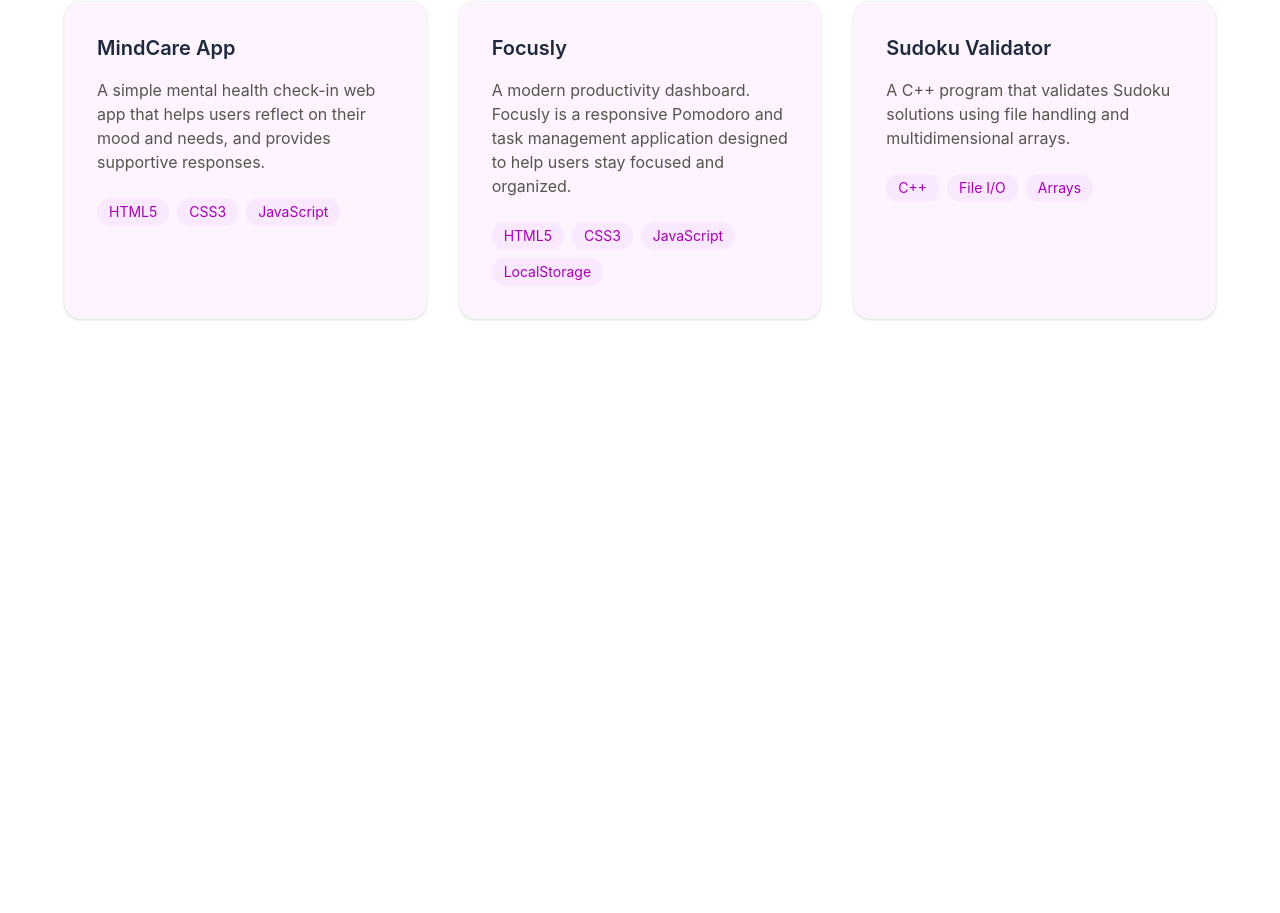
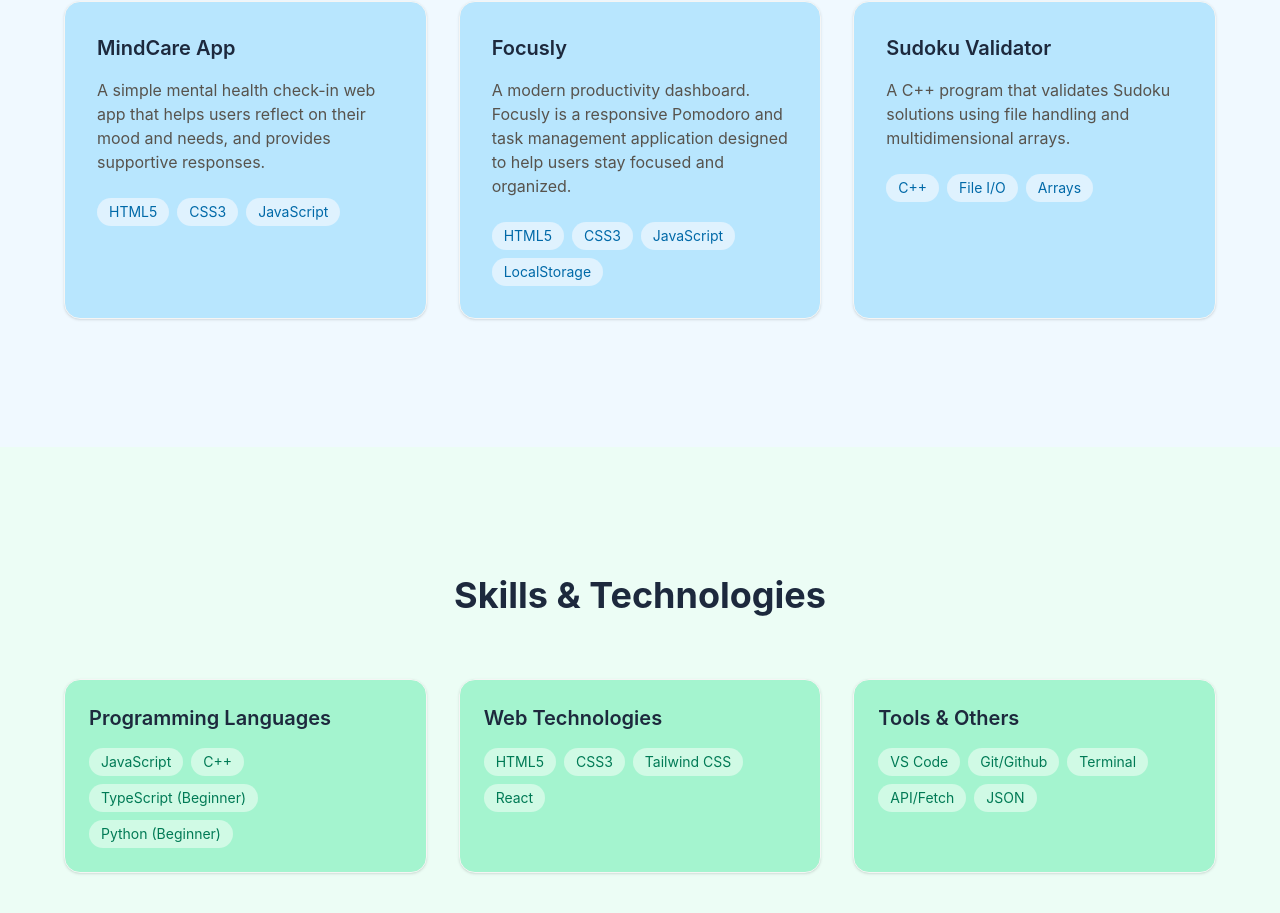
Before and after one commit to ezginy/ezgi-portfolio, a React (Vite) app: page / in a window 1280 px wide. Shown: the part 1571-2484 px from the top of the page. Before the commit the page ends 2018 px from the top, so only its background shows below. Built offline with nearby package versions, Linux system fonts and the light colour scheme.

Commit message:
Add Skills section
- Create a 3-column grid layout
- Add categories for Languages, Web Tech, and Tools
- Include skill badges for each category

```diff
--- a/src/App.jsx
+++ b/src/App.jsx
@@ -54,7 +54,7 @@ function App() {
         </section>
 
         {/* ABOUT SECTION */}
-        <section id="about" className="px-8 py-32">
+        <section id="about" className="px-8 py-32 bg-fuchsia-150">
           <h2 className="text-4xl font-bold text-center mb-16">
             About Me
           </h2>
@@ -70,7 +70,7 @@ function App() {
         </section>
 
         {/* PROJECTS SECTION */}
-        <section id="projects" className="px-8 py-32 bg-white">
+        <section id="projects" className="px-8 py-32 bg-sky-50">
           <h2 className="text-4xl font-bold text-center mb-16">
             Featured Projects
           </h2>
@@ -79,7 +79,7 @@ function App() {
           <div className="max-w-6xl mx-auto grid grid-cols-1 md:grid-cols-3 gap-8">
 
             {/* CARD 1: Container Main Grid*/}
-            <div className="bg-fuchsia-50 p-8 rounded-2xl border border-stone-100 shadow-sm hover:shadow-md transition-shadow">
+            <div className="bg-sky-200 p-8 rounded-2xl border border-stone-100 shadow-sm hover:shadow-md transition-shadow">
               <h3 className="text-xl font-semibold">
                 MindCare App
               </h3>
@@ -89,14 +89,14 @@ function App() {
 
               {/* Badges Container 1 */}
               <div className="flex flex-wrap gap-2 mt-6">
-                <span className="px-3 py-1 text-sm text-fuchsia-700 bg-fuchsia-100 rounded-full">HTML5</span>
-                <span className="px-3 py-1 text-sm text-fuchsia-700 bg-fuchsia-100 rounded-full">CSS3</span>
-                <span className="px-3 py-1 text-sm text-fuchsia-700 bg-fuchsia-100 rounded-full">JavaScript</span>
+                <span className="px-3 py-1 text-sm text-sky-700 bg-sky-100 rounded-full">HTML5</span>
+                <span className="px-3 py-1 text-sm text-sky-700 bg-sky-100 rounded-full">CSS3</span>
+                <span className="px-3 py-1 text-sm text-sky-700 bg-sky-100 rounded-full">JavaScript</span>
               </div>
             </div>
 
             {/* CARD 2: Container Main Grid*/}
-            <div className="bg-fuchsia-50 p-8 rounded-2xl border border-stone-100 shadow-sm hover:shadow-md transition-shadow">
+            <div className="bg-sky-200 p-8 rounded-2xl border border-stone-100 shadow-sm hover:shadow-md transition-shadow">
               <h3 className="text-xl font-semibold">
                 Focusly
               </h3>
@@ -105,15 +105,15 @@ function App() {
               </p>
               {/* Badges Container 2 */}
               <div className="flex flex-wrap gap-2 mt-6">
-                <span className="px-3 py-1 text-sm text-fuchsia-700 bg-fuchsia-100 rounded-full">HTML5</span>
-                <span className="px-3 py-1 text-sm text-fuchsia-700 bg-fuchsia-100 rounded-full">CSS3</span>
-                <span className="px-3 py-1 text-sm text-fuchsia-700 bg-fuchsia-100 rounded-full">JavaScript</span>
-                <span className="px-3 py-1 text-sm text-fuchsia-700 bg-fuchsia-100 rounded-full">LocalStorage</span>
+                <span className="px-3 py-1 text-sm text-sky-700 bg-sky-100 rounded-full">HTML5</span>
+                <span className="px-3 py-1 text-sm text-sky-700 bg-sky-100 rounded-full">CSS3</span>
+                <span className="px-3 py-1 text-sm text-sky-700 bg-sky-100 rounded-full">JavaScript</span>
+                <span className="px-3 py-1 text-sm text-sky-700 bg-sky-100 rounded-full">LocalStorage</span>
               </div>
             </div>
 
             {/* CARD 3: Container Main Grid*/}
-            <div className="bg-fuchsia-50 p-8 rounded-2xl border border-stone-100 shadow-sm hover:shadow-md transition-shadow">
+            <div className="bg-sky-200 p-8 rounded-2xl border border-stone-100 shadow-sm hover:shadow-md transition-shadow">
               <h3 className="text-xl font-semibold">
                 Sudoku Validator
               </h3>
@@ -122,13 +122,70 @@ function App() {
               </p>
               {/* Badges Container 3 */}
               <div className="flex flex-wrap gap-2 mt-6">
-                <span className="px-3 py-1 text-sm text-fuchsia-700 bg-fuchsia-100 rounded-full">C++</span>
-                <span className="px-3 py-1 text-sm text-fuchsia-700 bg-fuchsia-100 rounded-full">File I/O</span>
-                <span className="px-3 py-1 text-sm text-fuchsia-700 bg-fuchsia-100 rounded-full">Arrays</span>
+                <span className="px-3 py-1 text-sm text-sky-700 bg-sky-100 rounded-full">C++</span>
+                <span className="px-3 py-1 text-sm text-sky-700 bg-sky-100 rounded-full">File I/O</span>
+                <span className="px-3 py-1 text-sm text-sky-700 bg-sky-100 rounded-full">Arrays</span>
               </div>
 
             </div>
+          </div>
+        </section>
 
+        {/* SKILLS SECTION */}
+        <section id="skills" className="px-8 py-32 bg-emerald-50">
+          <h2 className="text-4xl font-bold text-center mb-16">
+            Skills & Technologies
+          </h2>
+
+          {/* Skill Cards */}
+          <div className="max-w-6xl mx-auto grid grid-cols-1 md:grid-cols-3 gap-8">
+
+            {/* PART 1: Container Main Grid*/}
+            <div className="bg-emerald-200 p-6 rounded-2xl border border-stone-100 shadow-sm hover:shadow-md transition-shadow">
+              <h3 className="text-xl font-semibold mb-4">
+                Programming Languages
+              </h3>
+
+              {/* Badges Container 1 */}
+              <div className="flex flex-wrap gap-2">
+                <span className="px-3 py-1 text-sm text-emerald-700 bg-emerald-100 rounded-full">JavaScript</span>
+                <span className="px-3 py-1 text-sm text-emerald-700 bg-emerald-100 rounded-full">C++</span>
+                <span className="px-3 py-1 text-sm text-emerald-700 bg-emerald-100 rounded-full">TypeScript (Beginner)</span>
+                <span className="px-3 py-1 text-sm text-emerald-700 bg-emerald-100 rounded-full">Python (Beginner)</span>
+              </div>
+            </div>
+
+            {/* PART 2: Container Main Grid*/}
+            <div className="bg-emerald-200 p-6 rounded-2xl border border-stone-100 shadow-sm hover:shadow-md transition-shadow">
+              <h3 className="text-xl font-semibold mb-4">
+                Web Technologies
+              </h3>
+
+              {/* Badges Container 2 */}
+              <div className="flex flex-wrap gap-2">
+                <span className="px-3 py-1 text-sm text-emerald-700 bg-emerald-100 rounded-full">HTML5</span>
+                <span className="px-3 py-1 text-sm text-emerald-700 bg-emerald-100 rounded-full">CSS3</span>
+                <span className="px-3 py-1 text-sm text-emerald-700 bg-emerald-100 rounded-full">Tailwind CSS</span>
+                <span className="px-3 py-1 text-sm text-emerald-700 bg-emerald-100 rounded-full">React</span>
+              </div>
+            </div>
+
+            {/* PART 3: Container Main Grid*/}
+            <div className="bg-emerald-200 p-6 rounded-2xl border border-stone-100 shadow-sm hover:shadow-md transition-shadow">
+              <h3 className="text-xl font-semibold mb-4">
+                Tools & Others
+              </h3>
+
+              {/* Badges Container 3 */}
+              <div className="flex flex-wrap gap-2">
+                <span className="px-3 py-1 text-sm text-emerald-700 bg-emerald-100 rounded-full">VS Code</span>
+                <span className="px-3 py-1 text-sm text-emerald-700 bg-emerald-100 rounded-full">Git/Github</span>
+                <span className="px-3 py-1 text-sm text-emerald-700 bg-emerald-100 rounded-full">Terminal</span>
+                <span className="px-3 py-1 text-sm text-emerald-700 bg-emerald-100 rounded-full">API/Fetch</span>
+                <span className="px-3 py-1 text-sm text-emerald-700 bg-emerald-100 rounded-full">JSON</span>
+              </div>
+
+            </div>
           </div>
         </section>
 
```
